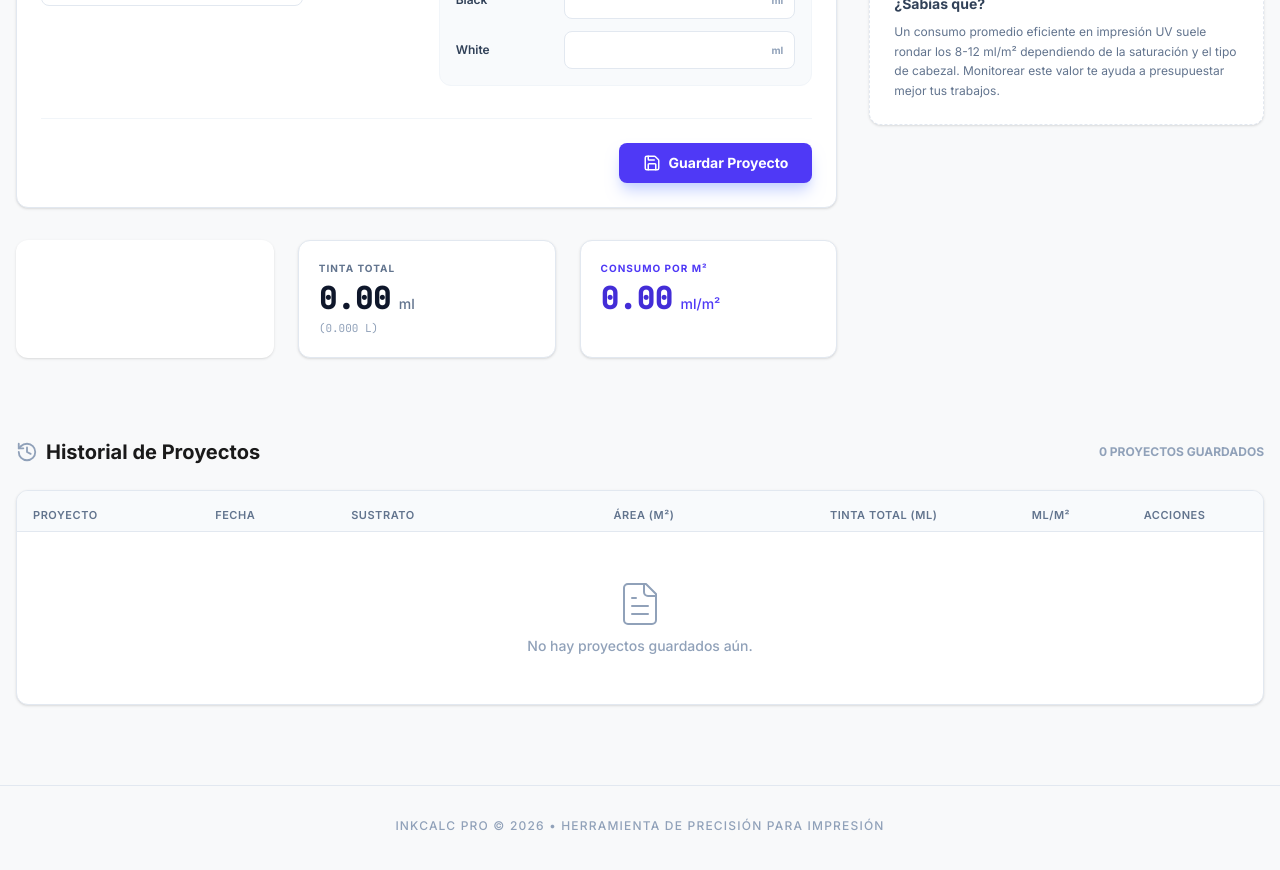
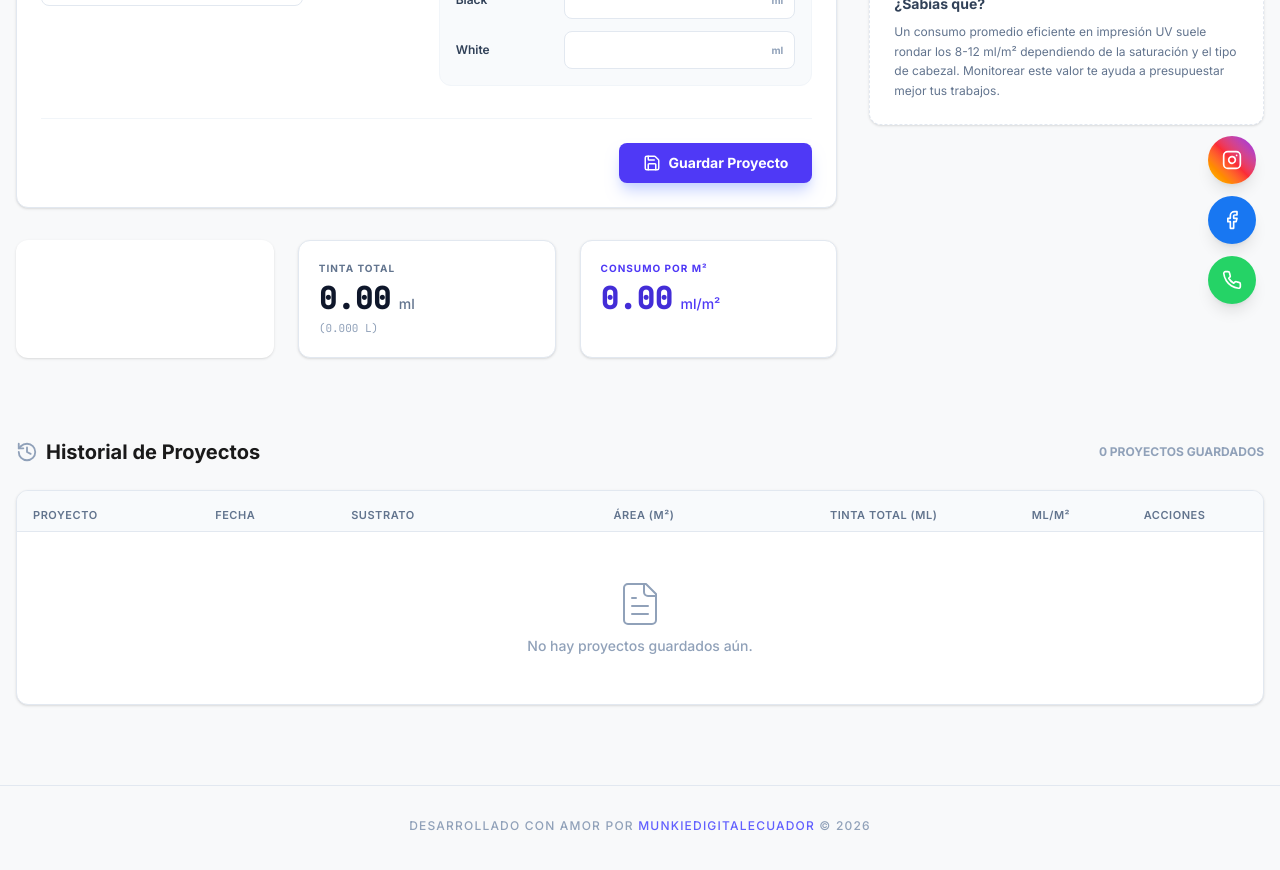
Before and after one commit to munkiedigitalecexe/Calculosdetintasprueba, a React (Vite) app: page / in a window 1280 px wide. Shown: the part 400-1270 px from the top of the page. Built offline with nearby package versions, Linux system fonts and the light colour scheme.

Commit message:
feat: Rename app to MNK Est INK
Updates the application name from "InkCalc Pro" to "MNK Est INK" in the metadata and UI. Adds social media links to the footer.

```diff
--- a/metadata.json
+++ b/metadata.json
@@ -1,5 +1,5 @@
 {
-  "name": "InkCalc Pro - Sistema de Cálculo de Tintas",
+  "name": "MNK Est INK",
   "description": "Calculadora profesional de consumo de tintas para proyectos de impresión en gran formato, sustratos rígidos y rollos de vinilo.",
   "requestFramePermissions": []
 }
--- a/src/App.tsx
+++ b/src/App.tsx
@@ -134,7 +134,7 @@ export default function App() {
               <Droplets size={24} />
             </div>
             <div>
-              <h1 className="font-bold text-lg leading-tight">InkCalc Pro</h1>
+              <h1 className="font-bold text-lg leading-tight">MNK Est INK</h1>
               <p className="text-xs text-slate-500 font-medium uppercase tracking-wider">Gestión de Consumo</p>
             </div>
           </div>
@@ -423,9 +423,55 @@ export default function App() {
       {/* Footer */}
       <footer className="mt-20 py-8 border-t border-slate-200 text-center">
         <p className="text-xs text-slate-400 font-medium uppercase tracking-widest">
-          InkCalc Pro © {new Date().getFullYear()} • Herramienta de Precisión para Impresión
+          desarrollado con amor por{' '}
+          <a
+            href="https://munkiedigitalecuador.vercel.app/"
+            target="_blank"
+            rel="noopener noreferrer"
+            className="text-indigo-500 hover:underline"
+          >
+            munkiedigitalecuador
+          </a>{' '}
+          © 2026
         </p>
       </footer>
+
+      {/* Social Bubbles */}
+      <div className="fixed right-6 bottom-24 flex flex-col gap-3 z-50">
+        <motion.a
+          whileHover={{ scale: 1.1, x: -5 }}
+          whileTap={{ scale: 0.9 }}
+          href="https://instagram.com/bryant_ldu"
+          target="_blank"
+          rel="noopener noreferrer"
+          className="w-12 h-12 bg-gradient-to-tr from-yellow-400 via-red-500 to-purple-600 rounded-full flex items-center justify-center text-white shadow-lg"
+          title="Instagram"
+        >
+          <svg xmlns="http://www.w3.org/2000/svg" width="20" height="20" viewBox="0 0 24 24" fill="none" stroke="currentColor" strokeWidth="2" strokeLinecap="round" strokeLinejoin="round"><rect width="20" height="20" x="2" y="2" rx="5" ry="5"/><path d="M16 11.37A4 4 0 1 1 12.63 8 4 4 0 0 1 16 11.37z"/><line x1="17.5" x2="17.51" y1="6.5" y2="6.5"/></svg>
+        </motion.a>
+        <motion.a
+          whileHover={{ scale: 1.1, x: -5 }}
+          whileTap={{ scale: 0.9 }}
+          href="https://facebook.com/bryant.ldu"
+          target="_blank"
+          rel="noopener noreferrer"
+          className="w-12 h-12 bg-[#1877F2] rounded-full flex items-center justify-center text-white shadow-lg"
+          title="Facebook"
+        >
+          <svg xmlns="http://www.w3.org/2000/svg" width="20" height="20" viewBox="0 0 24 24" fill="none" stroke="currentColor" strokeWidth="2" strokeLinecap="round" strokeLinejoin="round"><path d="M18 2h-3a5 5 0 0 0-5 5v3H7v4h3v8h4v-8h3l1-4h-4V7a1 1 0 0 1 1-1h3z"/></svg>
+        </motion.a>
+        <motion.a
+          whileHover={{ scale: 1.1, x: -5 }}
+          whileTap={{ scale: 0.9 }}
+          href="https://wa.me/593998257855"
+          target="_blank"
+          rel="noopener noreferrer"
+          className="w-12 h-12 bg-[#25D366] rounded-full flex items-center justify-center text-white shadow-lg"
+          title="WhatsApp"
+        >
+          <svg xmlns="http://www.w3.org/2000/svg" width="20" height="20" viewBox="0 0 24 24" fill="none" stroke="currentColor" strokeWidth="2" strokeLinecap="round" strokeLinejoin="round"><path d="M22 16.92v3a2 2 0 0 1-2.18 2 19.79 19.79 0 0 1-8.63-3.07 19.5 19.5 0 0 1-6-6 19.79 19.79 0 0 1-3.07-8.67A2 2 0 0 1 4.11 2h3a2 2 0 0 1 2 1.72 12.84 12.84 0 0 0 .7 2.81 2 2 0 0 1-.45 2.11L8.09 9.91a16 16 0 0 0 6 6l1.27-1.27a2 2 0 0 1 2.11-.45 12.84 12.84 0 0 0 2.81.7A2 2 0 0 1 22 16.92z"/></svg>
+        </motion.a>
+      </div>
     </div>
   );
 }
```
